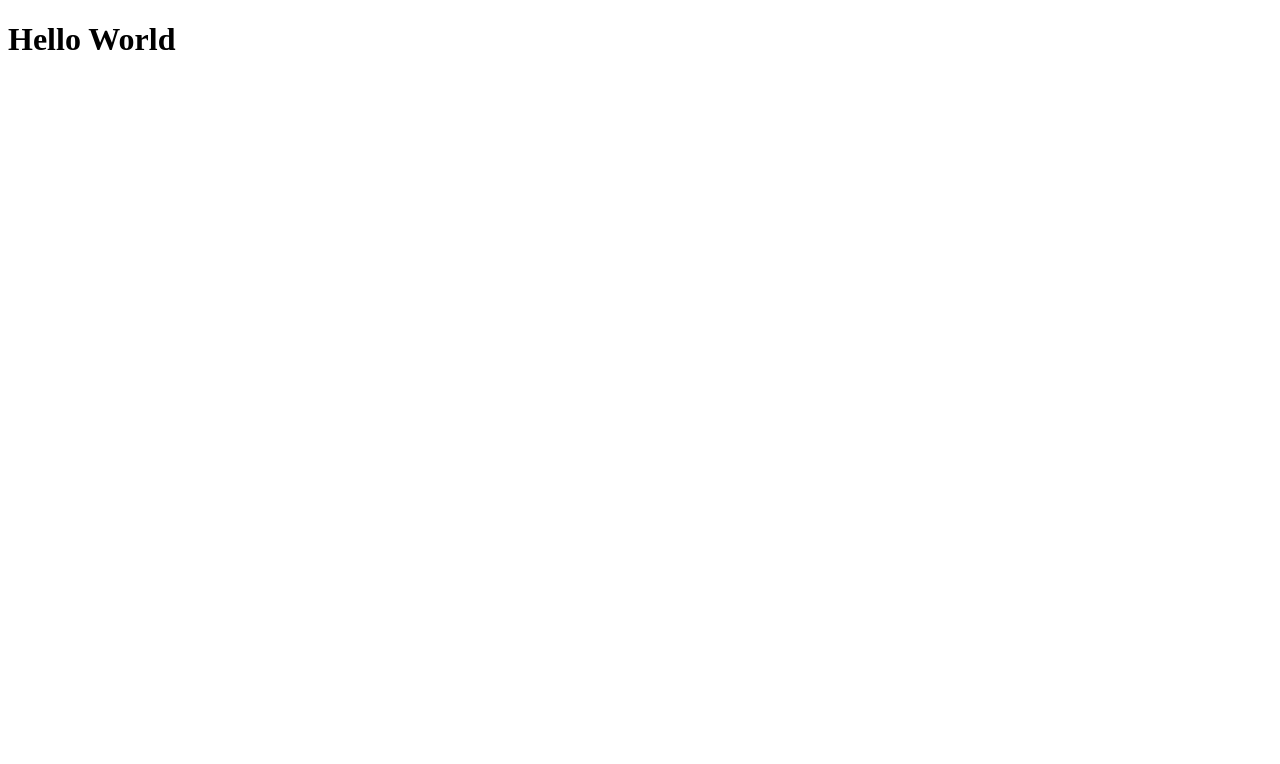
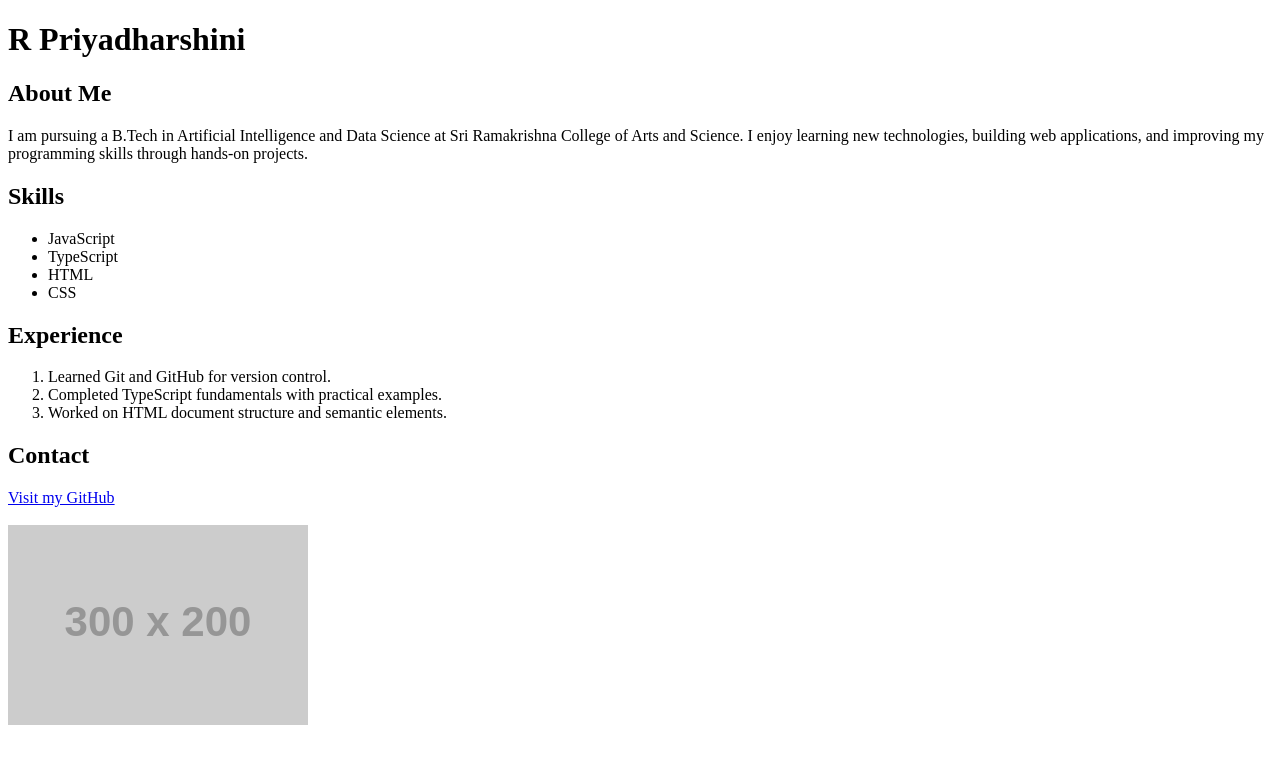
Before and after one commit to Priyadharshinirameshkumar/TypeScript, a plain HTML site: page html-css/session1/index.html in a window 1280 px wide. Drawn offline with Linux system fonts and the light colour scheme; placeholder pictures from the web are drawn by us.

Commit message:
html-css/session1: add HTML tags practice

```diff
--- a/html-css/session1/index.html
+++ b/html-css/session1/index.html
@@ -19,7 +19,45 @@
 
 <body>
 
-    <h1>Hello World</h1>
+    <h1>R Priyadharshini</h1>
+
+    <h2>About Me</h2>
+
+    <p>
+        I am pursuing a B.Tech in Artificial Intelligence and Data Science at
+        Sri Ramakrishna College of Arts and Science. I enjoy learning new
+        technologies, building web applications, and improving my programming
+        skills through hands-on projects.
+    </p>
+
+    <h2>Skills</h2>
+
+    <ul>
+        <li>JavaScript</li>
+        <li>TypeScript</li>
+        <li>HTML</li>
+        <li>CSS</li>
+    </ul>
+
+    <h2>Experience</h2>
+
+    <ol>
+        <li>Learned Git and GitHub for version control.</li>
+        <li>Completed TypeScript fundamentals with practical examples.</li>
+        <li>Worked on HTML document structure and semantic elements.</li>
+    </ol>
+
+    <h2>Contact</h2>
+
+    <a href="https://github.com/Priyadharshinirameshkumar" target="_blank">
+        Visit my GitHub
+    </a>
+
+    <br><br>
+
+    <img
+        src="https://placehold.co/300x200"
+        alt="Placeholder image showing a sample profile banner">
 
 </body>
 
```
